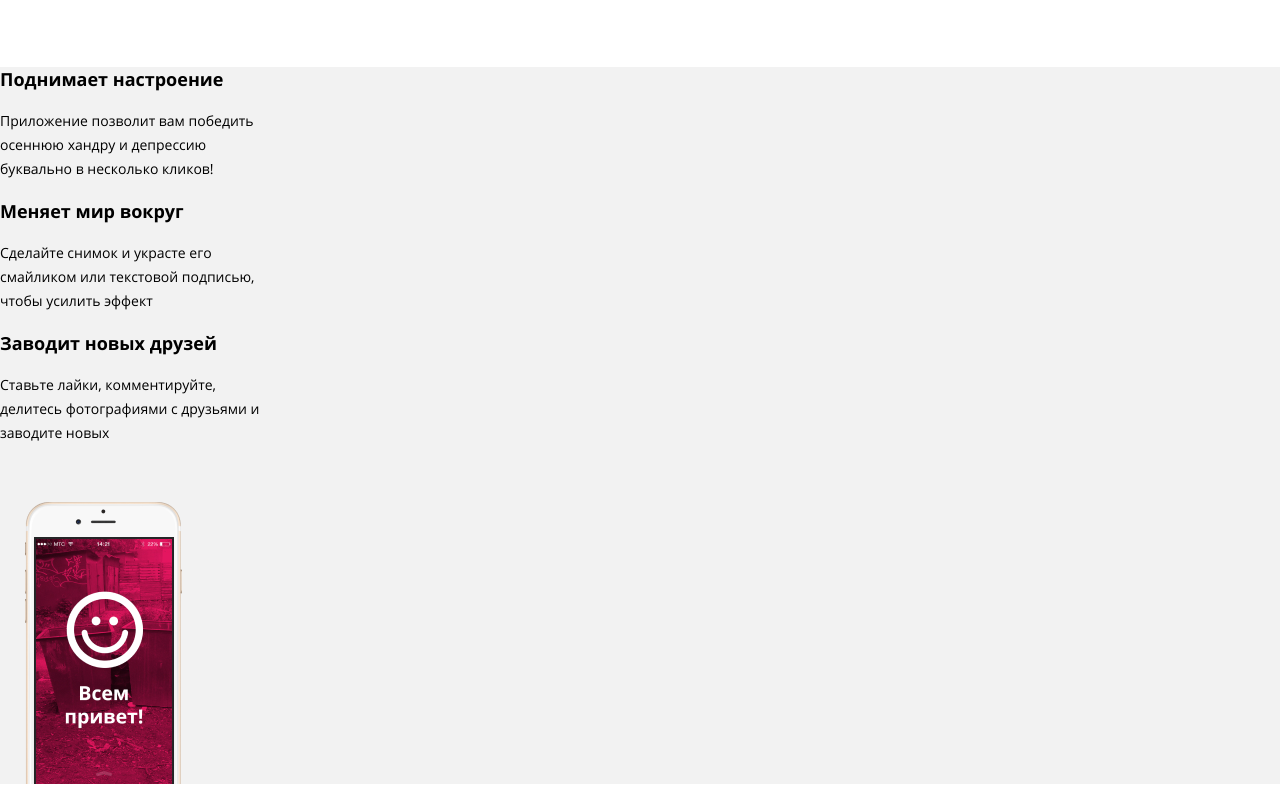
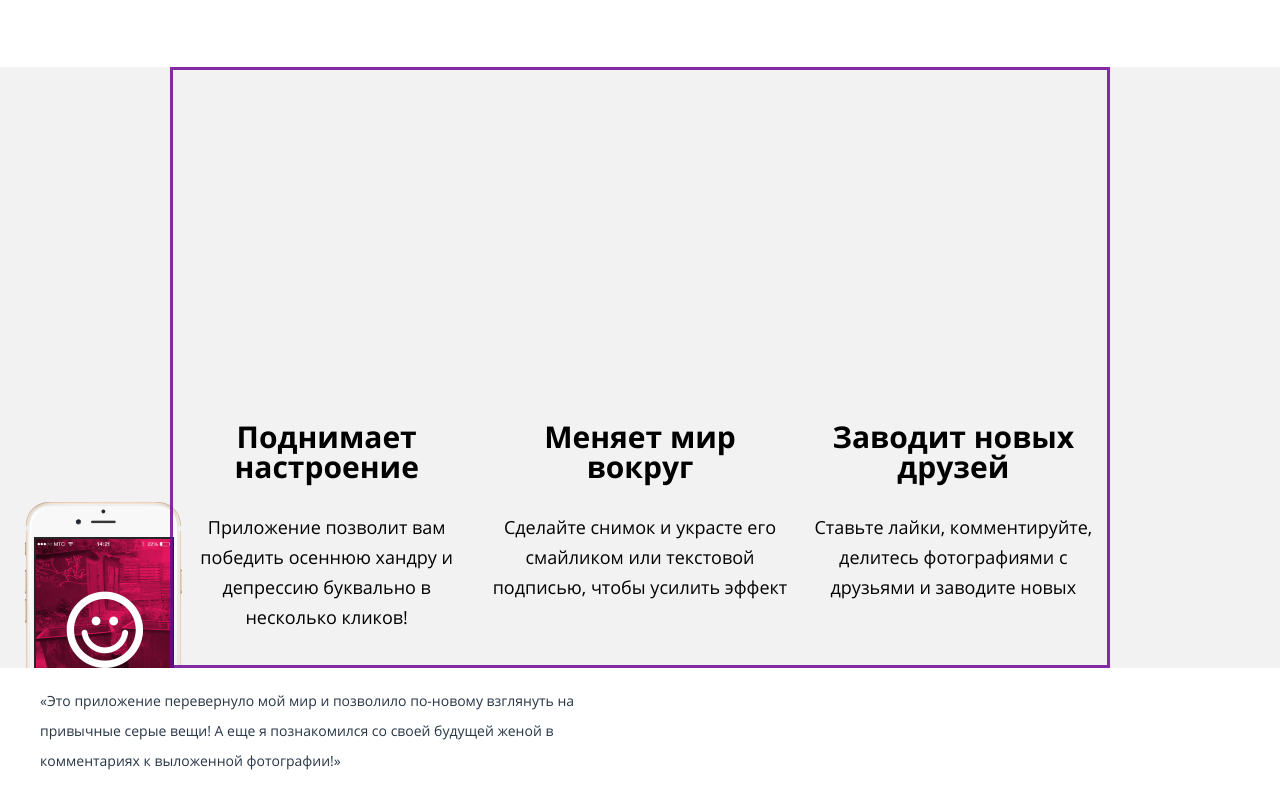
Before and after one commit to Ruslis80/834003-pink-22, a website: page source/index.html in a window 1280 px wide. Shown: the part 1074-1860 px from the top of the page. Drawn offline with nearby package versions, Linux system fonts and the light colour scheme; files that its build step writes are made by us from their sources.

Commit message:
Адаптация пропозиций

```diff
--- a/source/index.html
+++ b/source/index.html
@@ -108,24 +108,24 @@
             <li class="proposal__item">
               <h3 class="proposal__title">Поднимает настроение</h3>
               <p class="proposal__description">
-                Приложение позволит вам победить<br>
-                осеннюю хандру и депрессию<br>
+                Приложение позволит вам победить
+                осеннюю хандру и депрессию
                 буквально в несколько кликов!
               </p>
             </li>
             <li class="proposal__item">
               <h3 class="proposal__title">Меняет мир вокруг</h3>
               <p class="proposal__description">
-                Сделайте снимок и украсте его<br>
-                смайликом или текстовой подписью,<br>
+                Сделайте снимок и украсте его
+                смайликом или текстовой подписью,
                 чтобы усилить эффект
               </p>
             </li>
             <li class="proposal__item">
               <h3 class="proposal__title">Заводит новых друзей</h3>
               <p class="proposal__description">
-                Ставьте лайки, комментируйте,<br>
-                делитесь фотографиями с друзьями и<br>
+                Ставьте лайки, комментируйте,
+                делитесь фотографиями с друзьями и
                 заводите новых
               </p>
             </li>
--- a/source/less/blocks/proposal.less
+++ b/source/less/blocks/proposal.less
@@ -50,6 +50,8 @@
   }
 }
 
+// Our__proposals
+
 .our__proposals {
   background:
   url(../../img/gallery/page-main/proposal/iphonescreen-3.jpg) no-repeat 33.5px 470px,
@@ -57,7 +59,17 @@
   @verylightgray;
 }
 
+.our-proposals__wrapper {
+  display: grid;
+  grid-template-columns: 1fr;
+  width: 280px;
+  margin: 0 auto;
+  outline: 3px solid rgba(110, 6, 151, 0.842);
+  outline-offset: -3px;
+
   .proposal__list {
+    display: flex;
+    flex-direction: column;
     list-style: none;
     padding: 0;
 
@@ -72,8 +84,68 @@
       font-size: 14px;
       line-height: 24px;
     }
+
+    .proposal__item {
+      text-align: center;
     }
 
     .proposal__item:last-child {
       padding-bottom: 325px;
     }
+  }
+}
+
+@media (min-width: @tablet-width) {
+  .our-proposals__wrapper {
+    width: 620px;
+    grid-template-columns: 1fr 1fr;
+
+    .proposal__list {
+      grid-column-start: 2;
+      grid-column-end: 4;
+
+      .proposal__item {
+        text-align: left;
+      }
+
+      .proposal__item:last-child {
+        padding-bottom: 49px;
+      }
+    }
+  }
+}
+
+@media (min-width: @desktop-width) {
+  .our-proposals__wrapper {
+    width: 940px;
+    grid-template-columns: 1fr;
+
+    .proposal__list {
+      grid-column-start: 1;
+      grid-column-end: 4;
+      flex-direction: row;
+      justify-content: space-around;
+
+      .proposal__item {
+        width: 300px;
+        padding-top: 307px;
+      }
+
+      .proposal__item:last-child {
+        padding-bottom: 0;
+      }
+
+      .proposal__title {
+        font-size: 30px;
+        line-height: 30px;
+        text-align: center;
+      }
+
+      .proposal__description {
+        text-align: center;
+        font-size: 18px;
+        line-height: 30px;
+      }
+    }
+  }
+}
```
Lines whose indentation alone changed are shown as unchanged.
